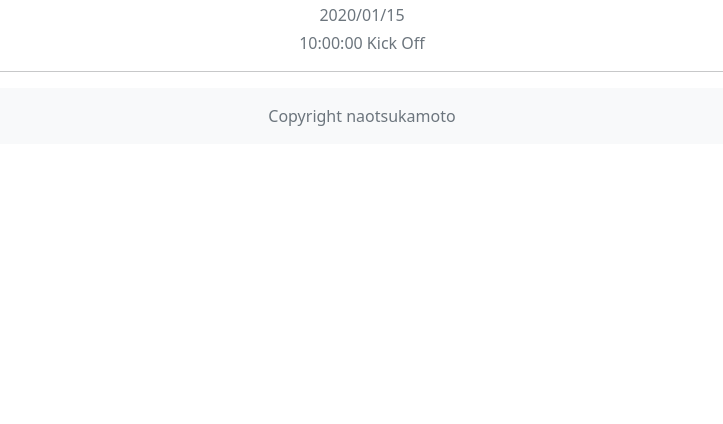
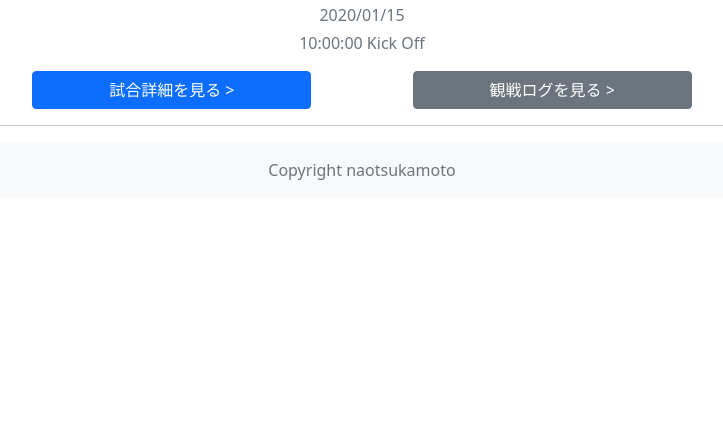
Before and after one commit to naotsukamoto/j-ikitai, a Flask app: template app/templates/games.html in a window 1280 px wide. Shown: the part 376-800 px from the top of the page, without its empty margins (278-1001 px from the left). Run offline with Flask 2, Linux system fonts and the light colour scheme; the template is opened without the code that fills it: most values are stand-ins (such as "Sample title", 1, 10 or a date in 2020); parts of the project's set-up code (start-up, migrations or seed data) failed here and were passed over.

Commit message:
add-games-list-design-fix

```diff
--- a/app/templates/games.html
+++ b/app/templates/games.html
@@ -20,15 +20,18 @@
             <p class="col-md-5 d-md-inline-block">AWAY</p>
             </br>
             {% for game in games: %}
-                <div class="col-md-1 d-md-inline-block mt-md-2"><img src="{{url_for('static',filename='images/' ~ teams[game.home_team_id-1].team_name ~ '.png')}}"></div>
-                <div class="col-md-2 d-md-inline-block">{{teams[game.home_team_id-1].team_name}}</div>
-                <div class="col-md-1 d-md-inline-block">{{game.home_team_score}}</div>
+                <div class="col-md-2 d-md-inline-block mt-md-2"><img src="{{url_for('static',filename='images/' ~ teams[game.home_team_id-1].team_name ~ '.png')}}"></div>
+                <div class="col-md-2 d-md-inline-block fw-bolder">{{teams[game.home_team_id-1].team_name}}</div>
+                <div class="col-md-1 d-md-inline-block fw-bolder">{{game.home_team_score}}</div>
                 <div class="col-md-1 d-md-inline-block">-</div>
-                <div class="col-md-1 d-md-inline-block">{{game.away_team_score}}</div>
-                <div class="col-md-2 d-md-inline-block">{{teams[game.away_team_id-1].team_name}}</div>
-                <div class="col-md-1 d-md-inline-block mt-md-2"><img src="{{url_for('static',filename='images/' ~ teams[game.away_team_id-1].team_name ~ '.png')}}"></div>
+                <div class="col-md-1 d-md-inline-block fw-bolder">{{game.away_team_score}}</div>
+                <div class="col-md-2 d-md-inline-block fw-bolder">{{teams[game.away_team_id-1].team_name}}</div>
+                <div class="col-md-2 d-md-inline-block mt-md-2"><img src="{{url_for('static',filename='images/' ~ teams[game.away_team_id-1].team_name ~ '.png')}}"></div>
                 <p class="text-muted m-md-1">{{game.game_date.date().strftime("%Y/%m/%d")}}</p>
                 <p class="text-muted">{{game.game_date.time()}} Kick Off</p>
+                <button class="btn btn-primary col-md-3 d-md-inline-block" onclick="location.href='#'">試合詳細を見る ></button>
+                <div class="col-md-1 d-md-inline-block"></div>
+                <button class="btn btn-secondary col-md-3 d-md-inline-block" onclick="location.href='#'">観戦ログを見る ></button>
                 <hr>
             {% endfor %}
         </div>
```
